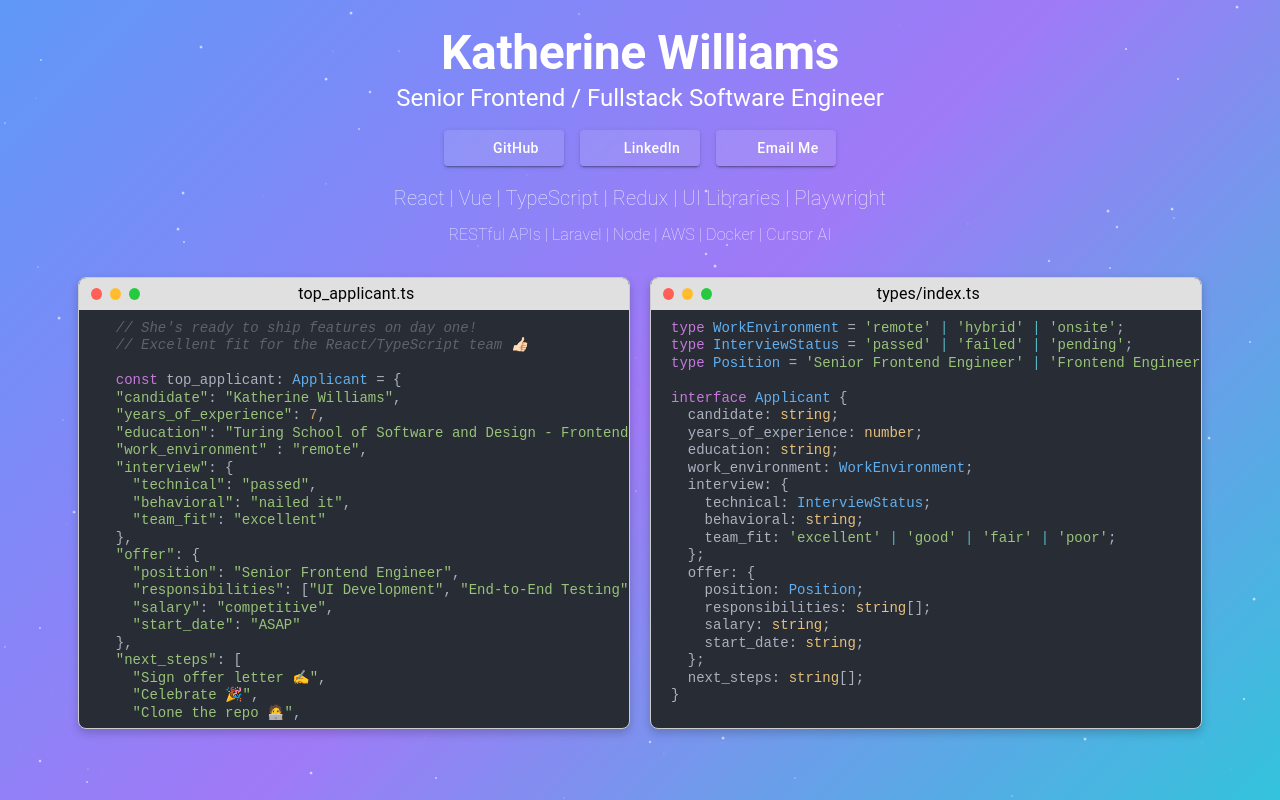
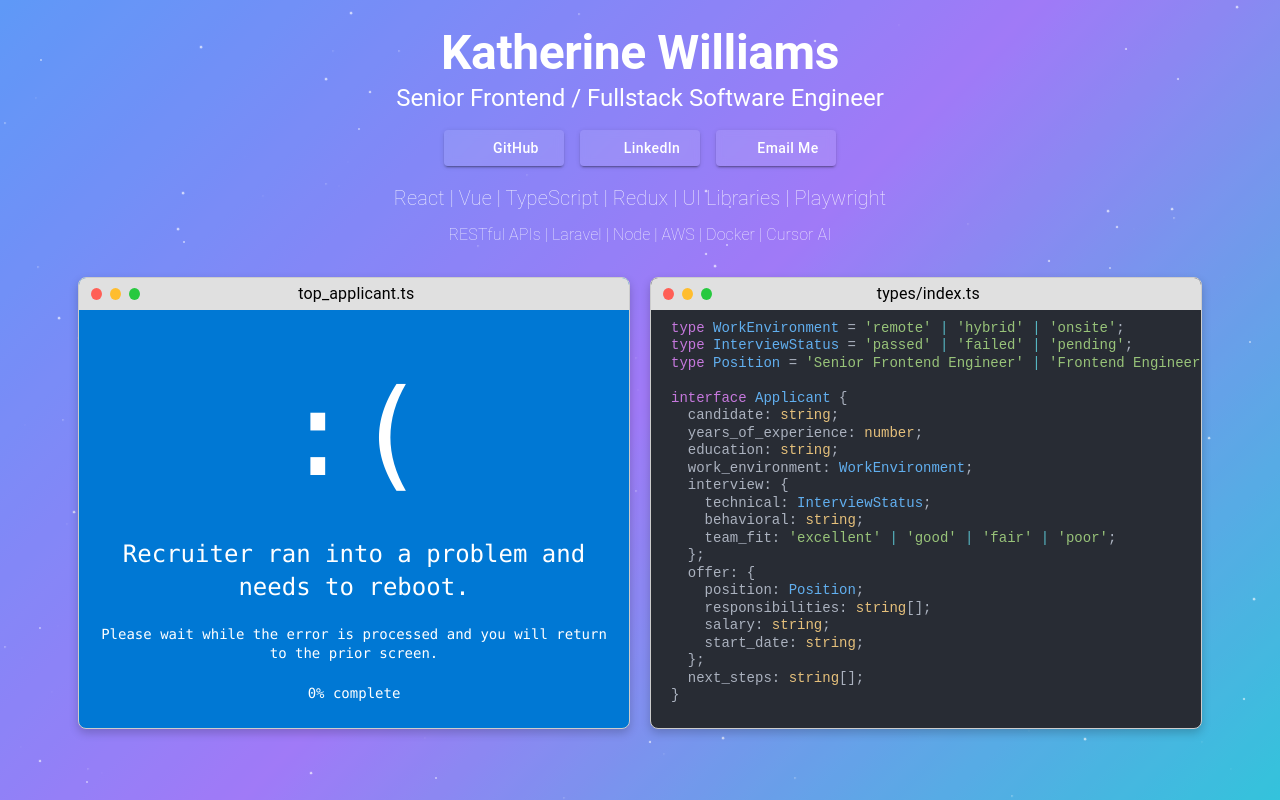
Before and after one commit to kawilliams8/resume, a React (Vite) app: page / in a window 1280 px wide. Both pictures are taken after a click on the element 96 px from the left and 293 px from the top of the page. Built offline with nearby package versions, Linux system fonts and the light colour scheme; some icons are missing.

Commit message:
BSOD and minimize

```diff
--- a/src/components/CodeBlock.tsx
+++ b/src/components/CodeBlock.tsx
@@ -1,42 +1,122 @@
 import { Box, Stack, Typography } from "@mui/material";
 import React from "react";
-import { highlightSyntax } from "../utils/index";
+import { highlightSyntax } from "../utils";
 
 interface CodeBlockProps {
   code: string;
   title: string;
-  language?: string; // Optional language prop for future extensibility
 }
 
 export const CodeBlock: React.FC<CodeBlockProps> = ({ code, title }) => {
-  const [easterEggActivated, setEasterEggActivated] = React.useState(false);
+  const [windowState, setWindowState] = React.useState<
+    "normal" | "closed" | "minimized"
+  >("normal");
   const [showMessage, setShowMessage] = React.useState(false);
 
   const handleDotClick = (dotColor: string) => {
-    if (dotColor === "#27c93f") {
-      // Green dot
-      setEasterEggActivated(true);
+    if (dotColor === "#ff5f56") {
+      // Red dot - "close"
+      setWindowState("closed");
+      // Reset after 3 seconds
+      setTimeout(() => setWindowState("normal"), 3000);
+    } else if (dotColor === "#ffbd2e") {
+      // Yellow dot - "minimize"
+      setWindowState("minimized");
+      // Reset after 2 seconds
+      setTimeout(() => setWindowState("normal"), 3000);
+    } else if (dotColor === "#27c93f") {
+      // Green dot - easter egg
       setShowMessage(true);
-      // Hide message after 3 seconds
       setTimeout(() => setShowMessage(false), 3000);
     }
   };
 
   const easterEggMessages = [
-    "🕵️ Nice find! You're clearly detail-oriented. So am I!",
+    "🕵️ Nice find! You're clearly detail-oriented.",
     "🎉 Easter egg activated! Hire this developer!",
-    "🔍 Curiosity and fun are great traits in a developer, don't you think!?",
-    "🚀 You found the secret! Katherine writes clean code AND makes development fun.",
-    "💎 Hidden gem discovered! This developer thinks about great UX.",
-    "🧩 Puzzle solver detected! Just like me in debugging sessions.",
+    "🔍 Curiosity is a great developer trait!",
+    "🚀 You found the secret! I write clean code AND enjoy fun surprises.",
+    "💎 Hidden gem discovered! This developer thinks about UX.",
+    "🧩 Puzzle solver detected! Perfect for our debugging sessions.",
   ];
 
   const randomMessage =
     easterEggMessages[Math.floor(Math.random() * easterEggMessages.length)];
 
+  // Blue Screen of Death component
+  const BlueScreenOfDeath = () => (
+    <div
+      style={{
+        backgroundColor: "#0078d4",
+        color: "white",
+        padding: "40px 20px",
+        fontFamily: "Consolas, monospace",
+        fontSize: "14px",
+        lineHeight: "1.4",
+        height: "100%",
+        width: "100%",
+        minHeight: "410px",
+        display: "flex",
+        flexDirection: "column",
+        justifyContent: "center",
+        margin: 0,
+        boxSizing: "border-box",
+        overflow: "hidden",
+      }}
+    >
+      <div style={{ fontSize: "120px", marginBottom: "20px" }}>:(</div>
+      <div style={{ fontSize: "24px", marginBottom: "20px" }}>
+        Recruiter ran into a problem and needs to reboot.
+      </div>
+      <div style={{ marginBottom: "20px" }}>
+        Please wait while the error is processed and you will return to the
+        prior screen.
+      </div>
+      <div style={{ marginBottom: "30px" }}>0% complete</div>
+      <div style={{ fontSize: "12px", opacity: 0.8 }}>
+        Recruiter error code:
+        <br />
+        DEVELOPER_TOO_GOOD_TO_IGNORE
+      </div>
+    </div>
+  );
+
+  // Minimized state component
+  const MinimizedWindow = () => (
+    <div
+      style={{
+        backgroundColor: "#f0f0f0",
+        color: "#666",
+        padding: "8px 16px",
+        textAlign: "center",
+        fontStyle: "italic",
+        height: "15px",
+        display: "flex",
+        alignItems: "center",
+        justifyContent: "center",
+        fontSize: "12px",
+        border: "1px solid #ddd",
+        borderRadius: "4px",
+        margin: "20px auto",
+        width: "fit-content",
+        minWidth: "200px",
+        boxShadow: "0 2px 4px rgba(0,0,0,0.1)",
+        cursor: "pointer",
+      }}
+    >
+      📉 Small window, but a large UI/UX experience!
+    </div>
+  );
+
   return (
     <Box
-      style={{ ...containerStyle }}
+      style={{
+        ...containerStyle,
+        backgroundColor: windowState === "closed" ? "#0078d4" : "#282c34",
+        height: windowState === "minimized" ? "80px" : "450px",
+        transition: "height 0.3s ease-in-out",
+        marginBottom: windowState === "minimized" ? "30px" : "10px",
+      }}
       sx={{
         maxWidth: {
           xs: "275px",
@@ -57,12 +137,7 @@ export const CodeBlock: React.FC<CodeBlockProps> = ({ code, title }) => {
           onClick={() => handleDotClick("#ffbd2e")}
         />
         <span
-          style={{
-            ...dotStyle("#27c93f"),
-            cursor: "pointer",
-            transform: easterEggActivated ? "scale(1.2)" : "scale(1)",
-            transition: "transform 0.2s",
-          }}
+          style={{ ...dotStyle("#27c93f"), cursor: "pointer" }}
           onClick={() => handleDotClick("#27c93f")}
         />
         <Stack sx={{ width: "100%", mr: "10%" }}>
@@ -70,7 +145,8 @@ export const CodeBlock: React.FC<CodeBlockProps> = ({ code, title }) => {
         </Stack>
       </div>
 
-      {showMessage && (
+      {/* Green dot easter egg message */}
+      {showMessage && windowState === "normal" && (
         <Box
           sx={{
             position: "absolute",
@@ -84,18 +160,64 @@ export const CodeBlock: React.FC<CodeBlockProps> = ({ code, title }) => {
             fontWeight: "500",
             zIndex: 10,
             animation: "fadeInOut 3s ease-in-out",
-            boxShadow: "0 4px 10px rgba(0, 0, 0, 0.2)",
-            textAlign: "left",
+            boxShadow: "0 4px 12px rgba(137, 221, 168, 0.3)",
           }}
         >
           {randomMessage}
         </Box>
       )}
 
-      <div style={{ ...windowStyle }}>
-        <pre style={preStyle}>
-          <code>{highlightSyntax(code)}</code>
-        </pre>
+      <div
+        style={{
+          ...windowStyle,
+          backgroundColor: windowState === "closed" ? "#0078d4" : "#282c34", // Blue background for BSOD
+
+          borderRadius: windowState === "minimized" ? "7px" : "7px 7px 0 0",
+        }}
+      >
+        {windowState === "closed" && (
+          <Box
+            sx={{
+              width: {
+                xs: "275px",
+                sm: "500px",
+                md: "650px",
+                lg: "550px",
+              },
+            }}
+          >
+            <BlueScreenOfDeath />
+          </Box>
+        )}
+        {windowState === "minimized" && (
+          <Box
+            sx={{
+              width: {
+                xs: "275px",
+                sm: "500px",
+                md: "650px",
+                lg: "550px",
+              },
+            }}
+          >
+            <div
+              style={{
+                padding: "10px",
+                display: "flex",
+                justifyContent: "center",
+                alignItems: "center",
+                height: "25px",
+              }}
+            >
+              <MinimizedWindow />
+            </div>
+          </Box>
+        )}
+        {windowState === "normal" && (
+          <pre style={preStyle}>
+            <code>{highlightSyntax(code)}</code>
+          </pre>
+        )}
       </div>
 
       <style>
```
